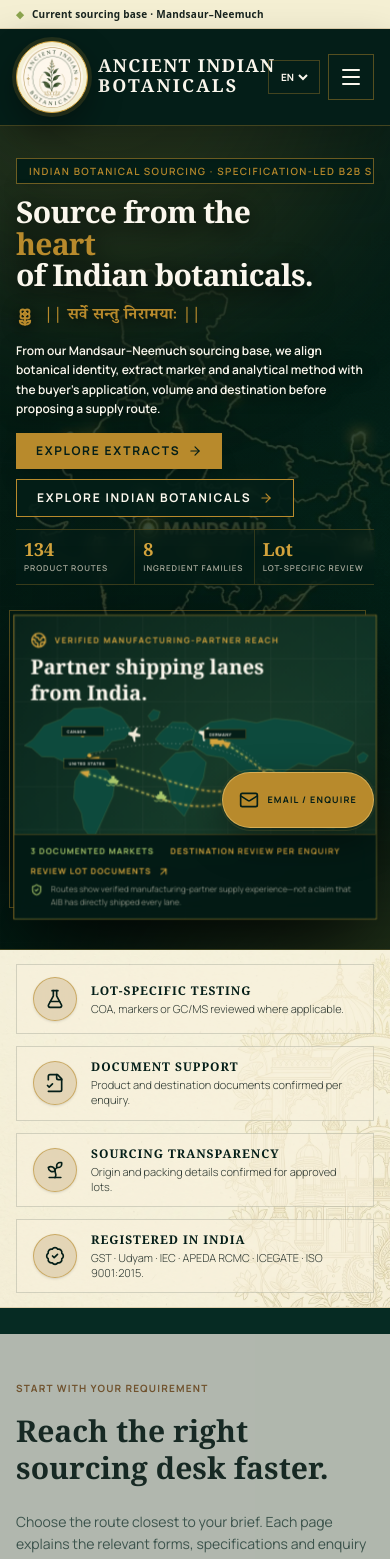
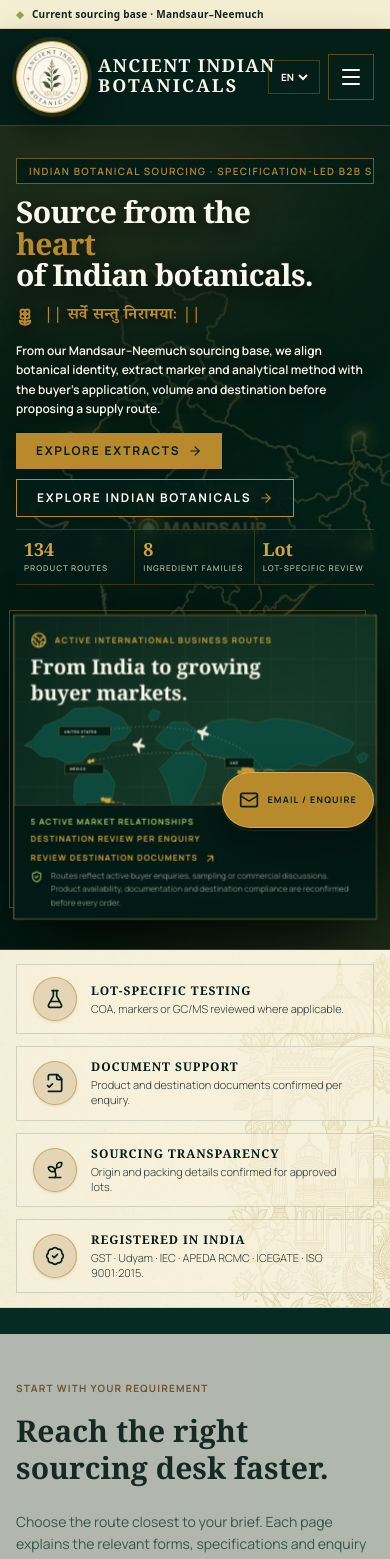
Before and after one commit to udit-240403/Ancient-Indian-Botanicals-Website-v2, a React (Vite) app: page / in a window 390 px wide. Shown: the top 1559 px of the page. Built offline with nearby package versions, Linux system fonts and the light colour scheme; a web font is replaced by a local one.

Commit message:
Add global supply reach map to homepage
Show active AIB international buyer markets with careful commercial-stage disclosures and responsive brand styling.

```diff
--- a/src/App.tsx
+++ b/src/App.tsx
@@ -44,6 +44,7 @@ const OriginsSection = lazy(() => import('./components/OriginsSection').then((mo
 const WorkflowSection = lazy(() => import('./components/WorkflowSection').then((module) => ({ default: module.WorkflowSection })));
 const HomePackagingShowcase = lazy(() => import('./components/HomePackagingShowcase').then((module) => ({ default: module.HomePackagingShowcase })));
 const PartnerCapabilityGallery = lazy(() => import('./components/PartnerCapabilityGallery').then((module) => ({ default: module.PartnerCapabilityGallery })));
+const PartnerExportMap = lazy(() => import('./components/PartnerExportMap').then((module) => ({ default: module.PartnerExportMap })));
 
 const PRODUCT_SEARCH_GUIDE_BY_ID = new Map(
   productSearchSeo.map((guide) => [guide.productId, guide]),
@@ -318,6 +319,13 @@ export function App() {
               onSelectCategory={handleSelectCategory}
               onViewAll={() => navigateToTab('catalogue')}
             />
+            <DeferredHomeSection minHeight="min-h-[650px]">
+              <section className="bg-[#f4efe5] px-4 py-14 md:px-8 lg:py-20">
+                <div className="mx-auto h-[610px] max-w-[1440px] overflow-hidden border border-[#b88a2c]/35 shadow-[0_24px_80px_rgba(4,30,24,.18)] sm:h-[630px]">
+                  <PartnerExportMap onRequestDocuments={() => handleOpenQuoteModal('Global supply route and destination documentation')} />
+                </div>
+              </section>
+            </DeferredHomeSection>
             <DeferredHomeSection minHeight="min-h-[760px]">
               <PartnerCapabilityGallery onStartEnquiry={() => handleOpenQuoteModal('Partner capability and specification review')} />
             </DeferredHomeSection>
--- a/src/components/PartnerExportMap.tsx
+++ b/src/components/PartnerExportMap.tsx
@@ -8,44 +8,44 @@ interface PartnerExportMapProps {
 
 const MARKET_COPY = {
   en: {
-    eyebrow: 'Verified manufacturing-partner reach',
-    title: 'Partner shipping lanes from India.',
-    mode: 'Sea · Air · Road coordination',
+    eyebrow: 'Active international business routes',
+    title: 'From India to growing buyer markets.',
+    mode: 'Specification · Sampling · Supply coordination',
     india: 'INDIA · ORIGIN DESK',
-    usa: 'UNITED STATES', canada: 'CANADA', germany: 'GERMANY',
-    verified: '3 documented markets', review: 'Destination review per enquiry',
-    note: 'Routes show verified manufacturing-partner supply experience—not a claim that AIB has directly shipped every lane.',
-    action: 'Review lot documents',
+    usa: 'UNITED STATES', mexico: 'MEXICO', brazil: 'BRAZIL', uae: 'UAE', australia: 'AUSTRALIA',
+    verified: '5 active market relationships', review: 'Destination review per enquiry',
+    note: 'Routes reflect active buyer enquiries, sampling or commercial discussions. Product availability, documentation and destination compliance are reconfirmed before every order.',
+    action: 'Review destination documents',
   },
   de: {
-    eyebrow: 'Verifizierte Reichweite unserer Fertigungspartner',
-    title: 'Partnerrouten für Lieferungen aus Indien.',
-    mode: 'See · Luft · Straßenkoordination',
+    eyebrow: 'Aktive internationale Geschäftswege',
+    title: 'Von Indien zu wachsenden Abnehmermärkten.',
+    mode: 'Spezifikation · Muster · Lieferkoordination',
     india: 'INDIEN · URSPRUNGSDESK',
-    usa: 'VEREINIGTE STAATEN', canada: 'KANADA', germany: 'DEUTSCHLAND',
-    verified: '3 dokumentierte Märkte', review: 'Ziellandprüfung je Anfrage',
-    note: 'Die Routen zeigen verifizierte Liefererfahrung von Fertigungspartnern—nicht AIB-Eigenexporte auf jeder Route.',
-    action: 'Chargendokumente prüfen',
+    usa: 'VEREINIGTE STAATEN', mexico: 'MEXIKO', brazil: 'BRASILIEN', uae: 'VAE', australia: 'AUSTRALIEN',
+    verified: '5 aktive Marktbeziehungen', review: 'Ziellandprüfung je Anfrage',
+    note: 'Die Routen zeigen aktive Käuferanfragen, Bemusterung oder Geschäftsgespräche. Verfügbarkeit, Unterlagen und Ziellandkonformität werden vor jeder Bestellung erneut bestätigt.',
+    action: 'Ziellandunterlagen prüfen',
   },
   fr: {
-    eyebrow: 'Portée vérifiée des partenaires fabricants',
-    title: 'Filières logistiques partenaires depuis l’Inde.',
-    mode: 'Coordination mer · air · route',
+    eyebrow: 'Filières commerciales internationales actives',
+    title: 'De l’Inde vers des marchés acheteurs en développement.',
+    mode: 'Spécification · Échantillons · Coordination',
     india: 'INDE · BUREAU D’ORIGINE',
-    usa: 'ÉTATS-UNIS', canada: 'CANADA', germany: 'ALLEMAGNE',
-    verified: '3 marchés documentés', review: 'Revue destination par demande',
-    note: 'Les routes reflètent l’expérience vérifiée de partenaires fabricants, sans prétendre qu’AIB a expédié directement sur chaque liaison.',
-    action: 'Examiner les documents du lot',
+    usa: 'ÉTATS-UNIS', mexico: 'MEXIQUE', brazil: 'BRÉSIL', uae: 'EAU', australia: 'AUSTRALIE',
+    verified: '5 relations de marché actives', review: 'Revue destination par demande',
+    note: 'Les routes représentent des demandes actives, des échantillons ou des échanges commerciaux. Disponibilité, documents et conformité sont reconfirmés avant chaque commande.',
+    action: 'Examiner les documents destination',
   },
   es: {
-    eyebrow: 'Alcance verificado de socios fabricantes',
-    title: 'Rutas logísticas asociadas desde India.',
-    mode: 'Coordinación marítima · aérea · terrestre',
+    eyebrow: 'Rutas comerciales internacionales activas',
+    title: 'Desde India hacia mercados compradores en crecimiento.',
+    mode: 'Especificación · Muestras · Coordinación',
     india: 'INDIA · MESA DE ORIGEN',
-    usa: 'ESTADOS UNIDOS', canada: 'CANADÁ', germany: 'ALEMANIA',
-    verified: '3 mercados documentados', review: 'Revisión de destino por consulta',
-    note: 'Las rutas reflejan experiencia verificada de socios fabricantes, no envíos directos de AIB en cada trayecto.',
-    action: 'Revisar documentos del lote',
+    usa: 'ESTADOS UNIDOS', mexico: 'MÉXICO', brazil: 'BRASIL', uae: 'EAU', australia: 'AUSTRALIA',
+    verified: '5 relaciones de mercado activas', review: 'Revisión de destino por consulta',
+    note: 'Las rutas representan consultas activas, muestras o conversaciones comerciales. La disponibilidad, documentación y conformidad se reconfirman antes de cada pedido.',
+    action: 'Revisar documentos de destino',
   },
 } as const;
 
@@ -74,7 +74,7 @@ export const PartnerExportMap: React.FC<PartnerExportMapProps> = ({ onRequestDoc
   const copy = MARKET_COPY[language];
 
   return (
-    <div className="relative h-full w-full overflow-hidden bg-[#041e18]" aria-label="Verified manufacturing-partner logistics routes from India to the United States, Canada and Germany">
+    <div className="relative h-full w-full overflow-hidden bg-[#041e18]" aria-label="Active AIB business routes from India to the United States, Mexico, Brazil, the United Arab Emirates and Australia">
       <div className="absolute inset-0 bg-[radial-gradient(circle_at_68%_54%,rgba(168,199,107,.13),transparent_24rem),linear-gradient(145deg,#041e18,#062b23_58%,#041e18)]" />
       <div className="absolute inset-0 opacity-[.055] [background-image:linear-gradient(rgba(242,234,217,.8)_1px,transparent_1px),linear-gradient(90deg,rgba(242,234,217,.8)_1px,transparent_1px)] [background-size:42px_42px]" aria-hidden="true" />
 
@@ -84,7 +84,7 @@ export const PartnerExportMap: React.FC<PartnerExportMapProps> = ({ onRequestDoc
       </div>
       <span className="absolute right-5 top-5 z-20 hidden border border-[#b88a2c]/45 bg-[#041e18]/80 px-2.5 py-1 text-[7px] font-bold uppercase tracking-[.14em] text-[#a8c76b] sm:block">{copy.mode}</span>
 
-      <svg viewBox="0 0 900 420" className="absolute inset-x-0 top-[64px] h-[65%] w-full sm:top-[58px] sm:h-[68%]" role="img" aria-label="Global shipping map with sea and air lanes from India to North America and Europe">
+      <svg viewBox="0 0 900 420" className="absolute inset-x-0 top-[64px] h-[65%] w-full sm:top-[58px] sm:h-[68%]" role="img" aria-label="Global business map with active routes from India to North America, South America, the Gulf and Australia">
         <defs>
           <linearGradient id="shipping-route" x1="0" y1="0" x2="1" y2="1"><stop offset="0" stopColor="#a8c76b"/><stop offset="1" stopColor="#d4a43d"/></linearGradient>
           <filter id="shipping-glow"><feGaussianBlur stdDeviation="2.8" result="blur"/><feMerge><feMergeNode in="blur"/><feMergeNode in="SourceGraphic"/></feMerge></filter>
@@ -103,31 +103,33 @@ export const PartnerExportMap: React.FC<PartnerExportMapProps> = ({ onRequestDoc
           <path d="M854 153 869 143 881 151 873 166 859 170Z" />
         </g>
 
-        {/* Marine routes follow an India–Suez–Atlantic corridor; air routes sit higher. */}
+        {/* Active commercial routes: enquiries, sampling and supply coordination. */}
         <g fill="none" stroke="url(#shipping-route)" strokeWidth="2.8" strokeDasharray="7 7" markerEnd="url(#shipping-arrow)" filter="url(#shipping-glow)">
-          <path d="M634 204 C596 166 554 139 518 117" />
-          <path d="M634 204 C560 246 498 249 429 228 C350 204 272 177 191 159" />
-          <path d="M634 204 C557 283 467 291 378 263 C291 236 220 205 166 193" />
+          <path d="M634 204 C606 194 584 191 560 193" />
+          <path d="M634 204 C692 228 728 258 770 290" />
+          <path d="M634 204 C545 286 380 313 220 260" />
         </g>
-        <g fill="none" stroke="#f2ead9" strokeOpacity=".48" strokeWidth="1.7" strokeDasharray="3 7">
-          <path d="M634 204 C552 76 350 55 170 101" />
-          <path d="M634 204 C535 110 352 102 187 151" />
+        <g fill="none" stroke="#f2ead9" strokeOpacity=".52" strokeWidth="1.8" strokeDasharray="3 7" markerEnd="url(#shipping-arrow)">
+          <path d="M634 204 C560 80 340 55 170 101" />
+          <path d="M634 204 C535 138 350 130 187 166" />
         </g>
 
-        <Ship x={546} y={241} /><Ship x={365} y={249} /><Ship x={246} y={210} />
-        <Plane x={474} y={97} rotate={-72} /><Plane x={299} y={99} rotate={-80} />
-        <Truck x={673} y={212} /><Truck x={503} y={116} />
+        <Ship x={555} y={250} /><Ship x={420} y={286} /><Ship x={700} y={252} />
+        <Plane x={470} y={95} rotate={-72} /><Plane x={310} y={126} rotate={-80} />
+        <Truck x={658} y={212} /><Truck x={582} y={186} />
 
         <g>
           <circle cx="634" cy="204" r="18" fill="#a8c76b" fillOpacity=".12" stroke="#a8c76b" strokeWidth="1.5"/><circle cx="634" cy="204" r="6" fill="#d4a43d"/>
-          <circle cx="170" cy="101" r="5" fill="#d4a43d"/><circle cx="187" cy="151" r="5" fill="#d4a43d"/><circle cx="518" cy="117" r="5" fill="#d4a43d"/>
-          <circle cx="429" cy="228" r="3" fill="#a8c76b"/><circle cx="378" cy="263" r="3" fill="#a8c76b"/>
+          <circle cx="170" cy="101" r="5" fill="#d4a43d"/><circle cx="187" cy="166" r="5" fill="#d4a43d"/>
+          <circle cx="220" cy="260" r="5" fill="#d4a43d"/><circle cx="560" cy="193" r="5" fill="#d4a43d"/><circle cx="770" cy="290" r="5" fill="#d4a43d"/>
         </g>
 
-        <g fontFamily="Manrope, sans-serif" fontWeight="700" fontSize="10" letterSpacing="1.2">
-          <g><rect x="119" y="79" width="104" height="24" fill="#041e18" stroke="#b88a2c" strokeOpacity=".65"/><text x="131" y="95" fill="#fbf7ed">{copy.canada}</text></g>
-          <g><rect x="124" y="159" width="130" height="24" fill="#041e18" stroke="#b88a2c" strokeOpacity=".65"/><text x="136" y="175" fill="#fbf7ed">{copy.usa}</text></g>
-          <g><rect x="473" y="86" width="104" height="24" fill="#041e18" stroke="#b88a2c" strokeOpacity=".65"/><text x="485" y="102" fill="#fbf7ed">{copy.germany}</text></g>
+        <g fontFamily="Manrope, sans-serif" fontWeight="700" fontSize="9" letterSpacing="1.1">
+          <g><rect x="112" y="79" width="128" height="24" fill="#041e18" stroke="#b88a2c" strokeOpacity=".7"/><text x="124" y="95" fill="#fbf7ed">{copy.usa}</text></g>
+          <g><rect x="126" y="173" width="96" height="24" fill="#041e18" stroke="#b88a2c" strokeOpacity=".7"/><text x="138" y="189" fill="#fbf7ed">{copy.mexico}</text></g>
+          <g><rect x="179" y="270" width="92" height="24" fill="#041e18" stroke="#b88a2c" strokeOpacity=".7"/><text x="191" y="286" fill="#fbf7ed">{copy.brazil}</text></g>
+          <g><rect x="525" y="157" width="72" height="24" fill="#041e18" stroke="#b88a2c" strokeOpacity=".7"/><text x="537" y="173" fill="#fbf7ed">{copy.uae}</text></g>
+          <g><rect x="722" y="304" width="116" height="24" fill="#041e18" stroke="#b88a2c" strokeOpacity=".7"/><text x="734" y="320" fill="#fbf7ed">{copy.australia}</text></g>
           <g><rect x="646" y="220" width="170" height="27" fill="#041e18" stroke="#a8c76b" strokeOpacity=".75"/><text x="658" y="238" fill="#a8c76b">{copy.india}</text></g>
         </g>
       </svg>
```
